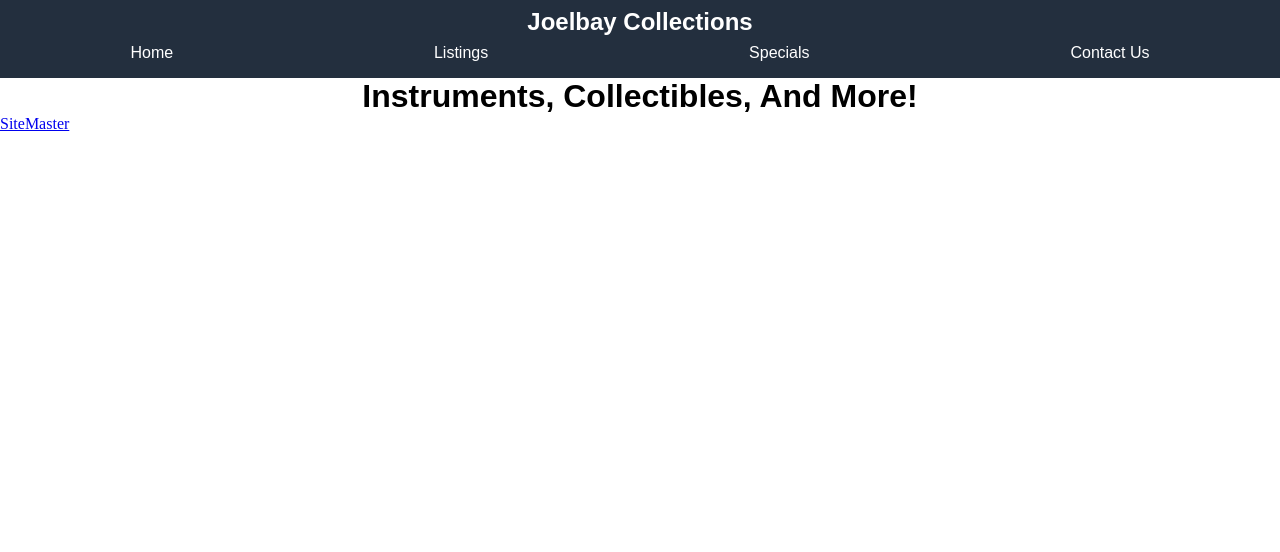
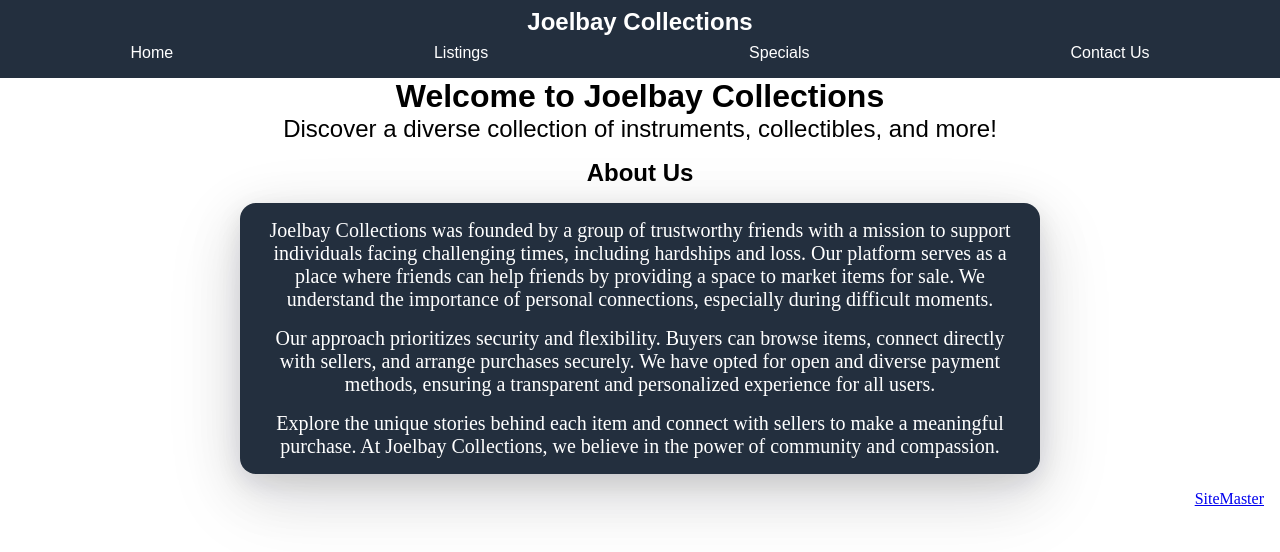
Before and after one commit to lanbow93/joelbay_frontend, a React (Vite) app: page / in a window 1280 px wide. Shown: the top 552 px of the page. Built offline with nearby package versions, Linux system fonts and the light colour scheme; a web font is replaced by a local one.

Commit message:
homepage content added and styled, login page styled

```diff
--- a/src/app.scss
+++ b/src/app.scss
@@ -1,5 +1,6 @@
 @import url('https://fonts.googleapis.com/css2?family=Agbalumo&display=swap');
 $fancy-font: 'Agbalumo', sans-serif;
+$bgcolor: #232F3E;
 
 * {
     margin: 0;
@@ -28,14 +29,21 @@ $fancy-font: 'Agbalumo', sans-serif;
     }
     .loadingScreen img {
         max-width: 80%;
+    }
+    .loginPage{
+        form{
+            grid-template-columns: 1fr !important;
+            h2, button{
 
+            }
+        }
     }
 }
 
 
 
 .navigation {
-    background-color: #232F3E;
+    background-color: $bgcolor;
     color: white;
     font-family: $fancy-font;
     h1 {
@@ -109,6 +117,12 @@ $fancy-font: 'Agbalumo', sans-serif;
     }
 }
 
+.footer{
+    display: flex;
+    justify-content: end;
+    margin: 1rem;
+}
+
 
 // Mixin for common styles
 @mixin button-styles {
@@ -162,17 +176,45 @@ $fancy-font: 'Agbalumo', sans-serif;
     }
   }
 .homepage{
+    display: flex;
+    flex-direction: column;
+    align-items: center;
+    text-align: center;
     h1{
-        text-align: center;
+
         font-family: $fancy-font;
     }
+    .subtitle{
+        font-family: $fancy-font;
+        font-size: 1.5rem;
+        margin-bottom: 1rem;
     }
+    h3{
+        font-family: $fancy-font;
+        font-size: 1.5rem;
+        margin-bottom: 1rem;
+    }
+    .about{
+        margin-left: 1rem;
+        margin-right: 1rem;
+        max-width: 50rem;
+        background-color: $bgcolor;
+        border-radius: 1rem;
+        color: white;
+        box-shadow: rgba(17, 17, 26, 0.1) 0px 8px 24px, rgba(17, 17, 26, 0.1) 0px 16px 56px, rgba(17, 17, 26, 0.1) 0px 24px 80px;
+        p{
+            margin: 1rem;
+            font-size: 1.25rem;
+        }
+    }
+}
+
+
 
 .loginPage {
     display: flex;
     justify-content: center;
     text-align: center;
-}
 
     form {
         display: grid;
@@ -180,8 +222,18 @@ form {
         h2 {
             grid-column: span 2;
             text-align: center;
+            margin-bottom: 1rem;
+        }
+        label{
+            font-size: 1.25rem;
         }
         input{
             margin-bottom: 1rem;
+            font-size: 1.25rem;
+        }
+        button {
+            grid-column: span 2;
+            font-size: 1.25rem;
         }
     }
+}
--- a/src/pages/Homepage.tsx
+++ b/src/pages/Homepage.tsx
@@ -1,9 +1,24 @@
+function Homepage() {
+  return (
+    <div className="homepage">
+      <h1>Welcome to Joelbay Collections</h1>
+      <p className="subtitle">Discover a diverse collection of instruments, collectibles, and more!</p>
 
-function Homepage(){
-    return <div className="homepage">
+      <h3>About Us</h3>
+      <div className="about">
+        <p>
+            Joelbay Collections was founded by a group of trustworthy friends with a mission to support individuals facing challenging times, including hardships and loss. Our platform serves as a place where friends can help friends by providing a space to market items for sale. We understand the importance of personal connections, especially during difficult moments.
+        </p>
+        <p>
+            Our approach prioritizes security and flexibility. Buyers can browse items, connect directly with sellers, and arrange purchases securely. We have opted for open and diverse payment methods, ensuring a transparent and personalized experience for all users.
+        </p>
 
-        <h1>Instruments, Collectibles, And More!</h1>
+        <p>
+            Explore the unique stories behind each item and connect with sellers to make a meaningful purchase. At Joelbay Collections, we believe in the power of community and compassion.
+        </p>
+      </div>
     </div>
+  );
 }
 
-export default Homepage
+export default Homepage;
```
Lines whose indentation alone changed are shown as unchanged.
